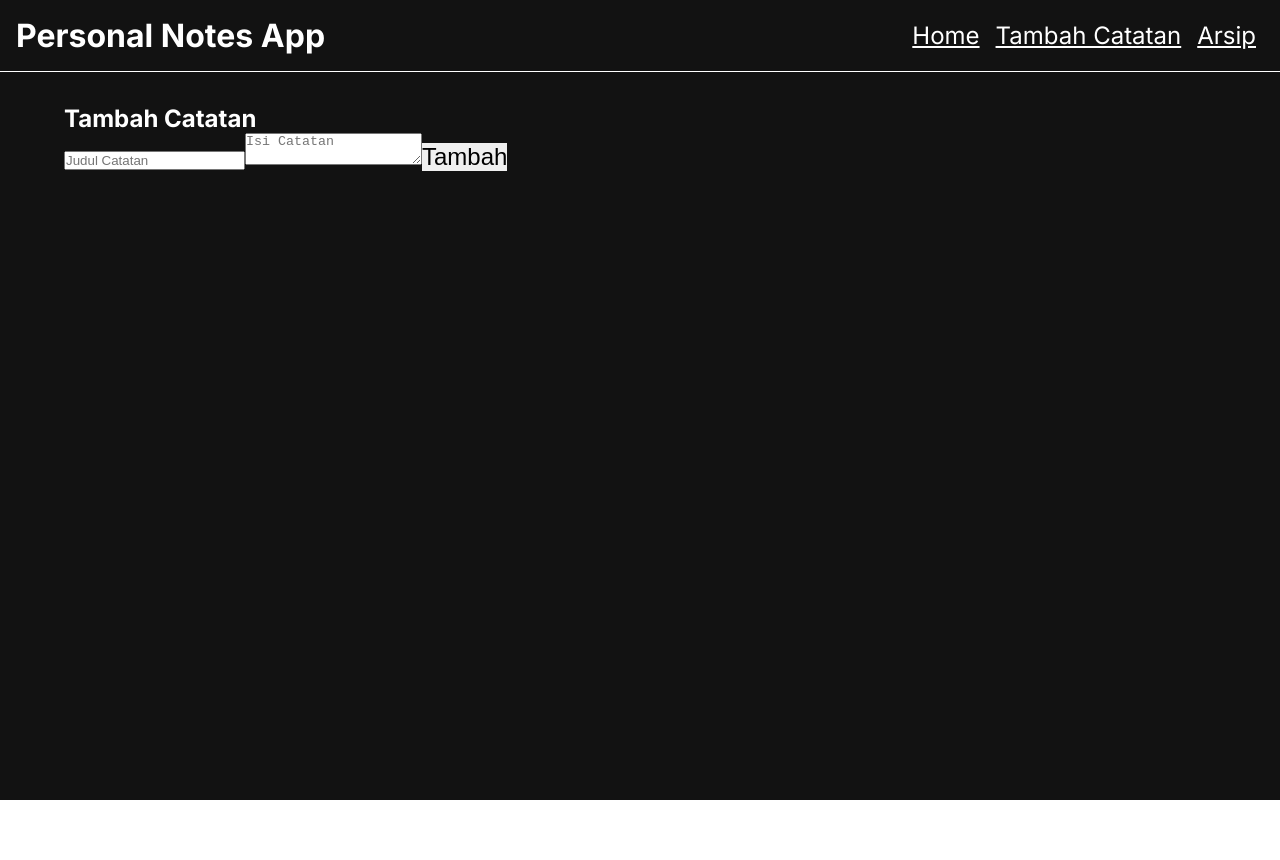
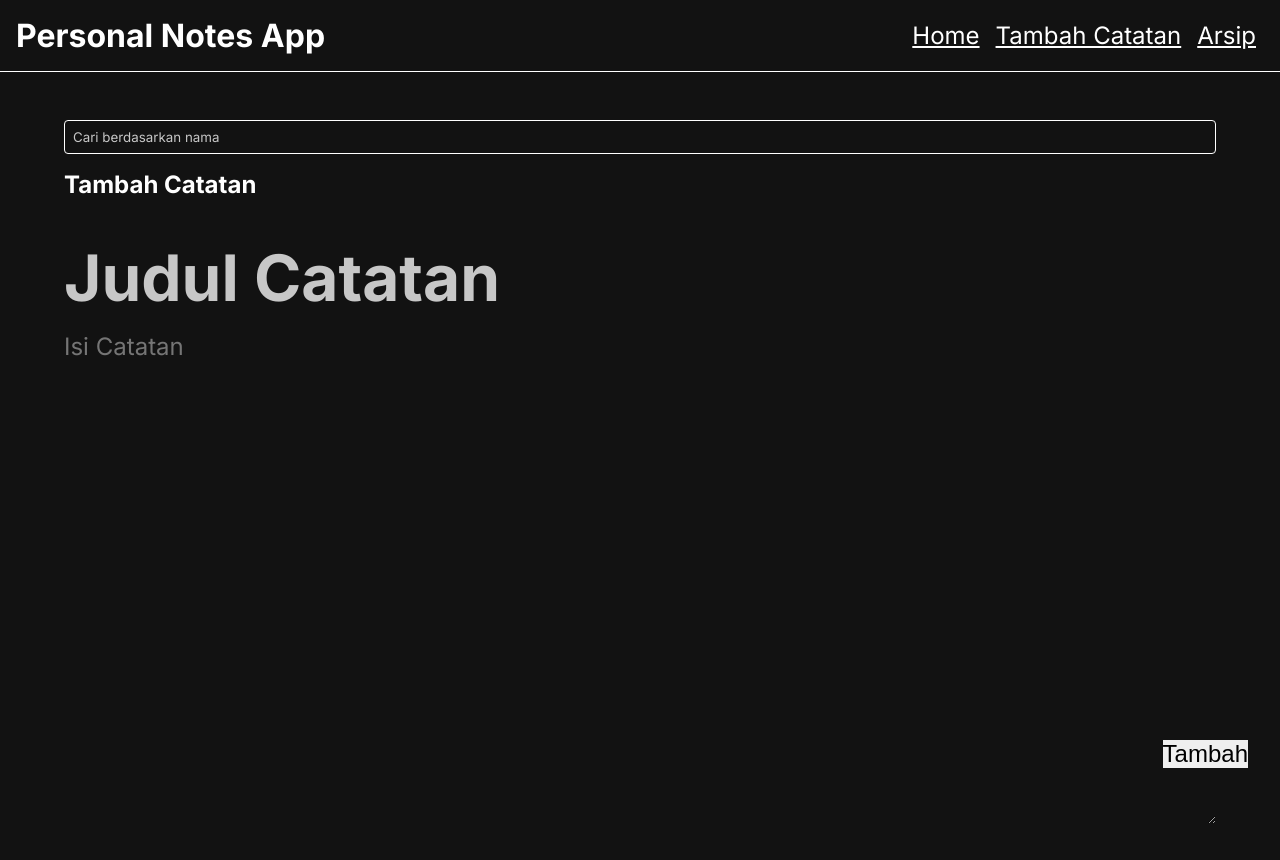
Before and after one commit to Aguuung19/personal-notes-app-starter, a React (Vite) app: page /addNote in a window 1280 px wide. Before the commit the page ends 800 px from the top, so only its background shows below. Built offline with nearby package versions, Linux system fonts and the light colour scheme.

Commit message:
searchbar

```diff
--- a/src/App.jsx
+++ b/src/App.jsx
@@ -1,5 +1,6 @@
 import React from "react";
 import Navigation from "./components/Navigation";
+import SearchBar from "./components/SearchBar";
 import HomePage from "./pages/HomePage";
 import ArchivePage from "./pages/ArchivePage";
 import AddNotePage from "./pages/AddNotePage";
@@ -13,11 +14,21 @@ class App extends React.Component {
 
     this.state = {
       notes: getAllNotes(),
+      keyword: '',
     };
 
     this.onDeleteHandler = this.onDeleteHandler.bind(this);
     this.onArchiveHandler = this.onArchiveHandler.bind(this);
     this.onAddNoteHandler = this.onAddNoteHandler.bind(this);
+    this.onKeywordChangeHandler = this.onKeywordChangeHandler.bind(this);
+  }
+
+  onKeywordChangeHandler(keyword) {
+    this.setState(() => {
+      return {
+        keyword,
+      }
+    });
   }
 
   onDeleteHandler(id) {
@@ -47,8 +58,19 @@ class App extends React.Component {
   }
 
   render() {
-    const activeNotes = this.state.notes.filter((note) => !note.archived);
-    const archivedNotes = this.state.notes.filter((note) => note.archived);
+    const { notes, keyword } = this.state;
+
+    const activeNotes = notes.filter(
+      (note) =>
+        !note.archived &&
+        (note.title.toLowerCase().includes(keyword.toLowerCase()))
+    );
+
+    const archivedNotes = notes.filter(
+      (note) =>
+        note.archived &&
+        (note.title.toLowerCase().includes(keyword.toLowerCase()))
+    );
 
     return (
       <div className="app-container">
@@ -57,6 +79,11 @@ class App extends React.Component {
           <Navigation />
         </header>
         <main>
+          <SearchBar
+            keyword={this.state.keyword}
+            keywordChange={this.onKeywordChangeHandler}
+          />
+
           <Routes>
             <Route
               path="/"
--- a/src/components/InputNoteForm.jsx
+++ b/src/components/InputNoteForm.jsx
@@ -34,22 +34,26 @@ class InputNoteForm extends React.Component {
 
   render() {
     return (
-            <form className="note-input" onSubmit={this.onSubmitHandler}>
+      <section className="add-new-page__input">
+        <form onSubmit={this.onSubmitHandler}>
           <input
             type="text"
+            className="add-new-page__input__title"
             placeholder="Judul Catatan"
             value={this.state.title}
             onChange={this.onTitleChangeHandler}
             required
           />
           <textarea
+            className="add-new-page__input__body"
             placeholder="Isi Catatan"
             value={this.state.body}
             onChange={this.onBodyChangeHandler}
             required
           />
-                <button type="submit">Tambah</button>
+          <button className="add-new-page__action" type="submit">Tambah</button>
         </form>
+      </section>
     );
   }
 }
@@ -57,6 +61,6 @@ class InputNoteForm extends React.Component {
 InputNoteForm.propTypes = {
   title: PropTypes.string,
   body: PropTypes.string,
-}
+};
 
 export default InputNoteForm;
--- /dev/null
+++ b/src/components/SearchBar.jsx
@@ -0,0 +1,22 @@
+import React from "react";
+import PropTypes from 'prop-types';
+
+function SearchBar({ keyword, keywordChange }) {
+    return (
+      <div className="search-bar">
+        <input
+          type="text"
+          placeholder="Cari berdasarkan nama"
+          value={keyword}
+          onChange={(event) => keywordChange(event.target.value)}
+        />
+      </div>
+    );
+}
+
+SearchBar.propTypes = {
+    keyword: PropTypes.string.isRequired,
+    keywordChange: PropTypes.func.isRequired,
+}
+
+export default SearchBar;
--- a/src/pages/HomePage.jsx
+++ b/src/pages/HomePage.jsx
@@ -1,7 +1,7 @@
 import React from 'react';
 import NoteItemList from '../components/NoteItemList';
 
-function HomePage({ notes, onArchive, onDelete }) {
+function HomePage({ notes, onArchive, onDelete, keyword }) {
   return (
     <section className="homepage">
       <h2>Catatan Aktif</h2>
--- a/src/styles/style.css
+++ b/src/styles/style.css
@@ -197,6 +197,8 @@ button {
   min-height: 500px;
 }
 
+
+
 [data-placeholder]:empty::before {
   content: attr(data-placeholder);
   color: var(--on-background-grey)
```
Lines whose indentation alone changed are shown as unchanged.
